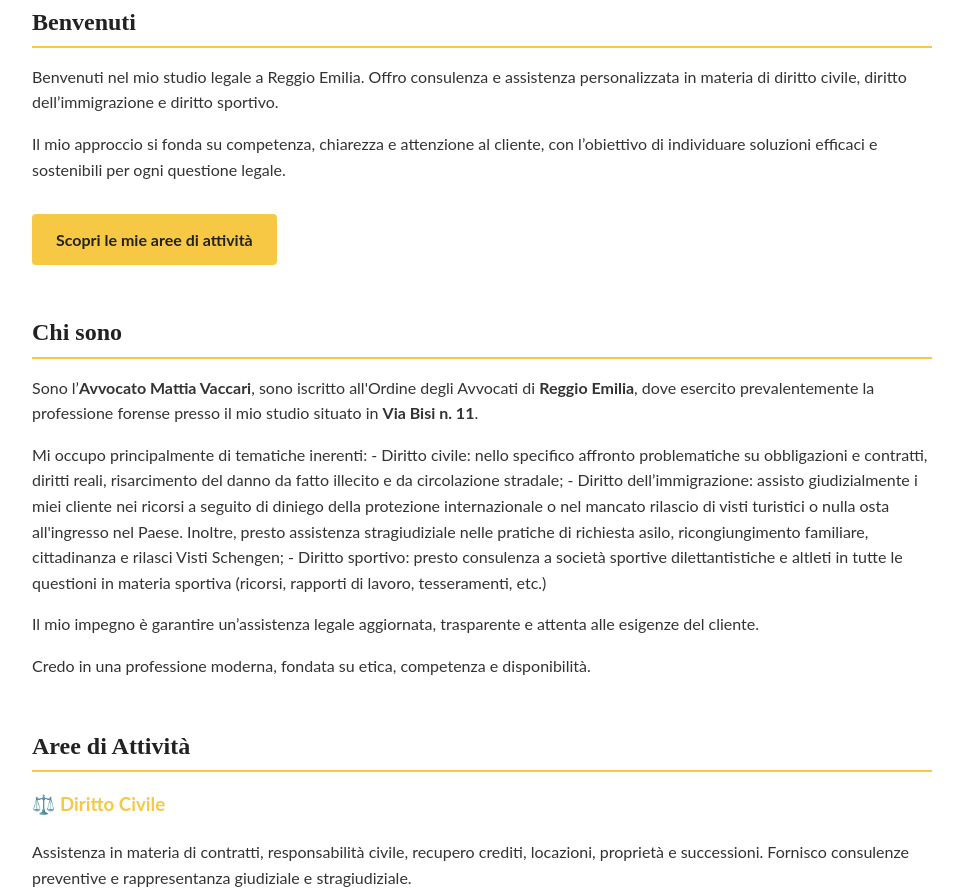
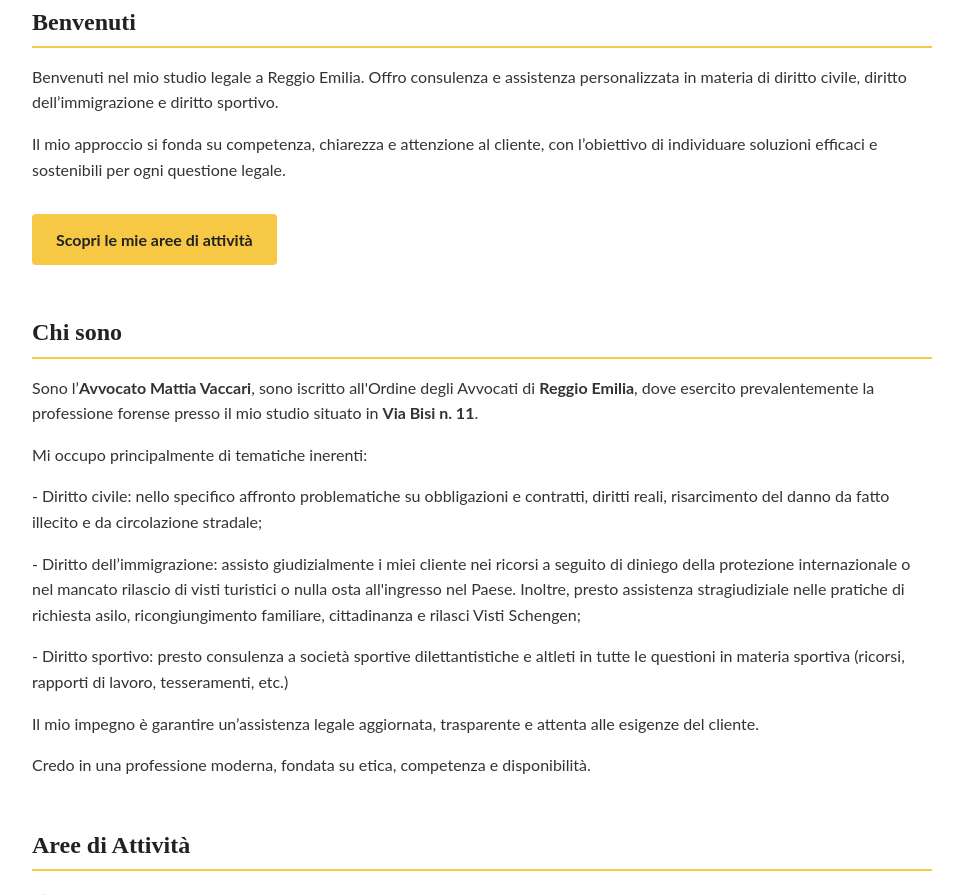
Before and after one commit to AvvMattiaVaccari/mattiavaccari.github.io, a plain HTML site: page index.html in a window 1280 px wide. Shown: the part 294-1189 px from the top of the page, without its empty margins (158-1121 px from the left). Drawn offline with Linux system fonts and the light colour scheme.

Commit message:
Update index.html

```diff
--- a/index.html
+++ b/index.html
@@ -104,9 +104,9 @@
     <h2>Chi sono</h2>
     <p>Sono l’<strong>Avvocato Mattia Vaccari</strong>, sono iscritto all'Ordine degli Avvocati di <strong>Reggio Emilia</strong>, dove esercito prevalentemente la professione forense presso il mio studio situato in <strong>Via Bisi n. 11</strong>.</p>
     <p>Mi occupo principalmente di tematiche inerenti:
-        - Diritto civile: nello specifico affronto problematiche su obbligazioni e contratti, diritti reali, risarcimento del danno da fatto illecito e da circolazione stradale;
-        - Diritto dell’immigrazione: assisto giudizialmente i miei cliente nei ricorsi a seguito di diniego della protezione internazionale o nel mancato rilascio di visti turistici o nulla osta all'ingresso nel Paese. Inoltre, presto assistenza stragiudiziale nelle pratiche di richiesta asilo, ricongiungimento familiare, cittadinanza e rilasci Visti Schengen;
-        - Diritto sportivo: presto consulenza a società sportive dilettantistiche e altleti in tutte le questioni in materia sportiva (ricorsi, rapporti di lavoro, tesseramenti, etc.)
+      <p>- Diritto civile: nello specifico affronto problematiche su obbligazioni e contratti, diritti reali, risarcimento del danno da fatto illecito e da circolazione stradale;</p>
+      <p>- Diritto dell’immigrazione: assisto giudizialmente i miei cliente nei ricorsi a seguito di diniego della protezione internazionale o nel mancato rilascio di visti turistici o nulla osta all'ingresso nel Paese. Inoltre, presto assistenza stragiudiziale nelle pratiche di richiesta asilo, ricongiungimento familiare, cittadinanza e rilasci Visti Schengen;</p>
+      <p>- Diritto sportivo: presto consulenza a società sportive dilettantistiche e altleti in tutte le questioni in materia sportiva (ricorsi, rapporti di lavoro, tesseramenti, etc.)</p>
 
     <p>Il mio impegno è garantire un’assistenza legale aggiornata, trasparente e attenta alle esigenze del cliente.</p>
     <p>Credo in una professione moderna, fondata su etica, competenza e disponibilità.</p>
```
